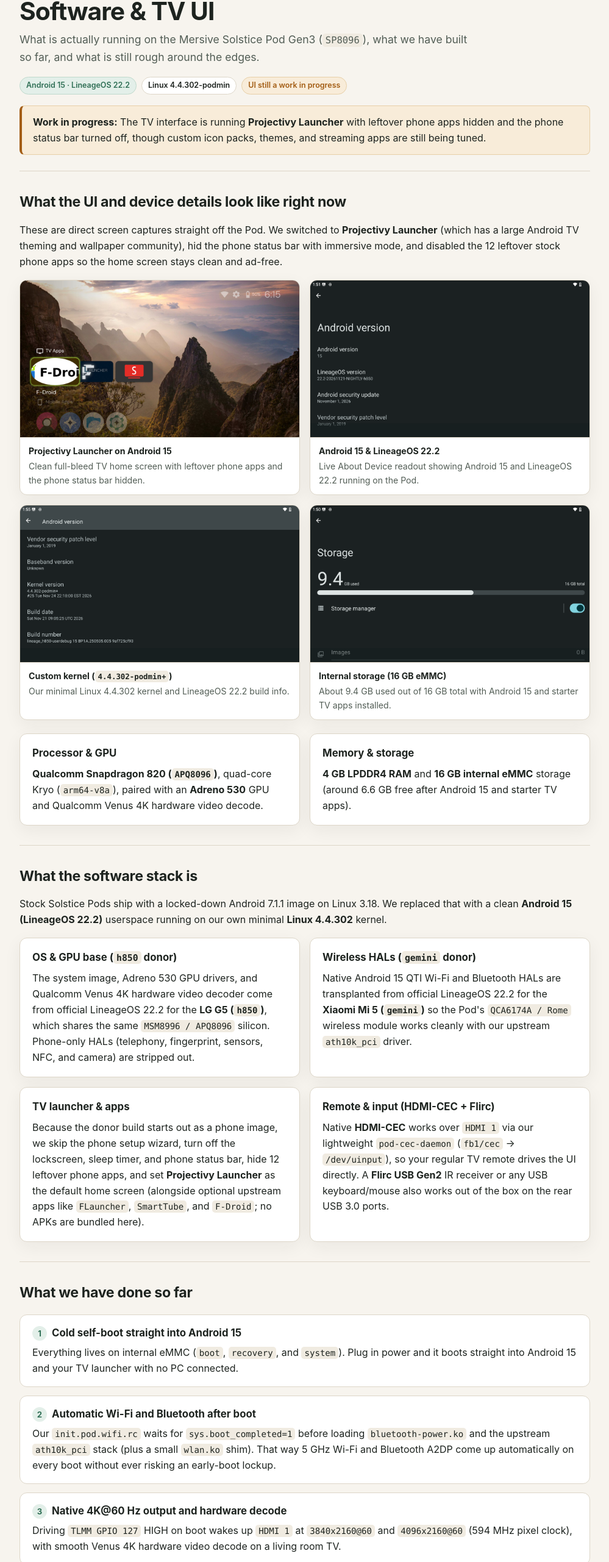
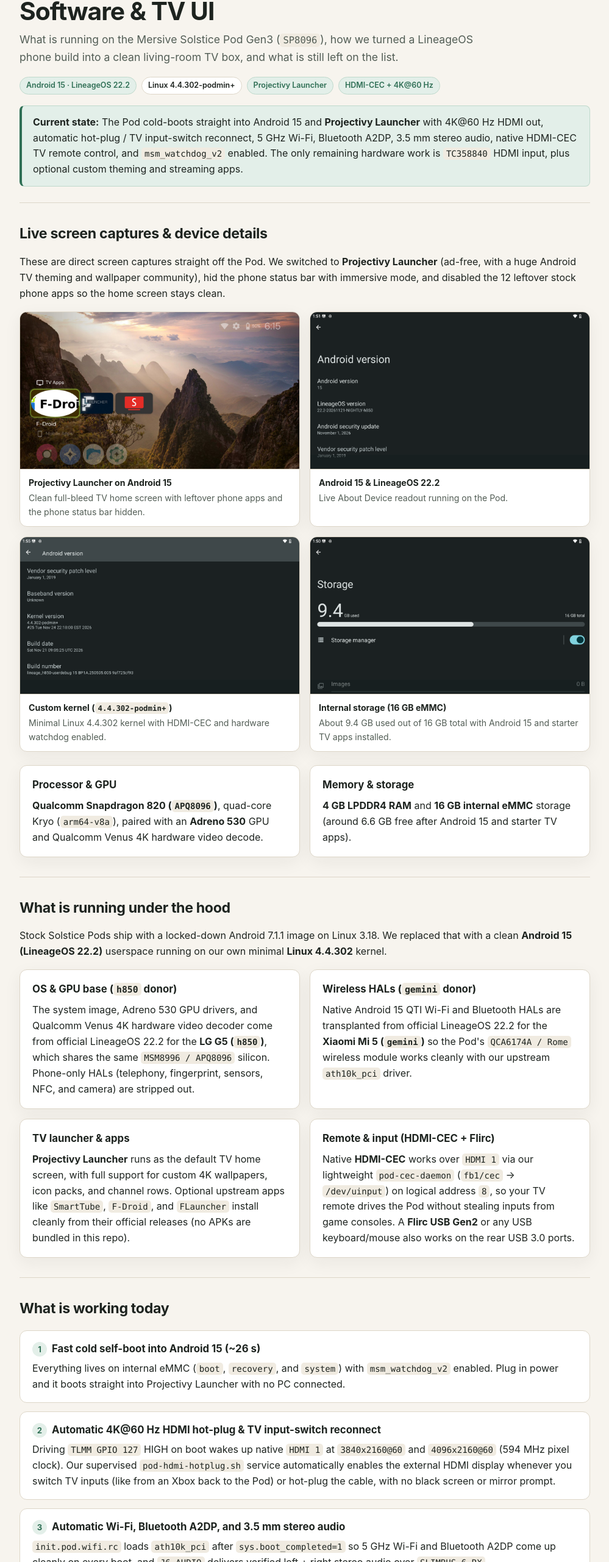
Before and after one commit to NotADevIAmaMeatPopsicle/Solstice-Pod-TV, a plain HTML site: page docs/software.html in a window 1280 px wide. Shown: the part 98-2660 px from the top of the page at 61% size, without its empty margins (140-1139 px from the left). Drawn offline with Linux system fonts and the light colour scheme.

Commit message:
Rewrite Software & TV UI page with up-to-date Projectivy, CEC, audio, and hot-plug status

```diff
--- a/docs/software.html
+++ b/docs/software.html
@@ -4,7 +4,7 @@
   <meta charset="utf-8">
   <meta name="viewport" content="width=device-width, initial-scale=1">
   <title>Software &amp; TV UI: Solstice Pod TV (Mersive Solstice Pod Gen3)</title>
-  <meta name="description" content="Android 15 (LineageOS 22.2) software stack, TV launcher setup, what works so far, and UI work in progress on the Mersive Solstice Pod Gen3 (SP8096).">
+  <meta name="description" content="Android 15 (LineageOS 22.2) software stack, Projectivy Launcher TV UI, live screen captures, and remaining work on the Mersive Solstice Pod Gen3 (SP8096).">
   <style>
     :root {
       --bg: #f7f4ee;
@@ -82,7 +82,7 @@
       font-size: 1.1rem;
       color: var(--muted);
       margin: 0 0 18px;
-      max-width: 740px;
+      max-width: 760px;
     }
     .pills {
       display: flex;
@@ -102,7 +102,6 @@
       color: var(--ink);
     }
     .pill.green { background: var(--accent-soft); border-color: #bfd9cc; color: var(--accent); }
-    .pill.amber { background: var(--amber-soft); border-color: #e7cfa7; color: var(--amber); }
 
     section {
       padding: 32px 0;
@@ -116,11 +115,11 @@
     p { margin: 0 0 14px; }
 
     .callout {
-      background: var(--amber-soft);
-      border-left: 4px solid var(--amber);
-      border-top: 1px solid #e7cfa7;
-      border-right: 1px solid #e7cfa7;
-      border-bottom: 1px solid #e7cfa7;
+      background: var(--accent-soft);
+      border-left: 4px solid var(--accent);
+      border-top: 1px solid #bfd9cc;
+      border-right: 1px solid #bfd9cc;
+      border-bottom: 1px solid #bfd9cc;
       border-radius: 8px;
       padding: 14px 18px;
       margin: 18px 0 0;
@@ -174,25 +173,6 @@
     }
     figure.photo figcaption strong { color: var(--ink); display: block; margin-bottom: 2px; }
 
-    .lightbox {
-      display: none;
-      position: fixed;
-      inset: 0;
-      z-index: 100;
-      background: rgba(15, 20, 17, 0.88);
-      align-items: center;
-      justify-content: center;
-      padding: 24px;
-      cursor: zoom-out;
-    }
-    .lightbox.open { display: flex; }
-    .lightbox img {
-      max-width: 94vw;
-      max-height: 90vh;
-      border-radius: 10px;
-      box-shadow: 0 20px 60px rgba(0, 0, 0, 0.5);
-    }
-
     .story-list {
       display: grid;
       gap: 14px;
@@ -242,6 +222,25 @@
       flex-wrap: wrap;
       gap: 12px;
     }
+
+    .lightbox {
+      display: none;
+      position: fixed;
+      inset: 0;
+      z-index: 100;
+      background: rgba(15, 20, 17, 0.88);
+      align-items: center;
+      justify-content: center;
+      padding: 24px;
+      cursor: zoom-out;
+    }
+    .lightbox.open { display: flex; }
+    .lightbox img {
+      max-width: 94vw;
+      max-height: 90vh;
+      border-radius: 10px;
+      box-shadow: 0 20px 60px rgba(0, 0, 0, 0.5);
+    }
   </style>
 </head>
 <body>
@@ -260,20 +259,21 @@
   <main class="wrap">
     <div class="page-head">
       <h1>Software &amp; TV UI</h1>
-      <p class="subtitle">What is actually running on the Mersive Solstice Pod Gen3 (<code>SP8096</code>), what we have built so far, and what is still rough around the edges.</p>
+      <p class="subtitle">What is running on the Mersive Solstice Pod Gen3 (<code>SP8096</code>), how we turned a LineageOS phone build into a clean living-room TV box, and what is still left on the list.</p>
       <div class="pills">
         <span class="pill green">Android 15 · LineageOS 22.2</span>
-        <span class="pill">Linux 4.4.302-podmin</span>
-        <span class="pill amber">UI still a work in progress</span>
+        <span class="pill">Linux 4.4.302-podmin+</span>
+        <span class="pill green">Projectivy Launcher</span>
+        <span class="pill green">HDMI-CEC + 4K@60 Hz</span>
       </div>
       <div class="callout">
-        <strong>Work in progress:</strong> The TV interface is running <strong>Projectivy Launcher</strong> with leftover phone apps hidden and the phone status bar turned off, though custom icon packs, themes, and streaming apps are still being tuned.
+        <strong>Current state:</strong> The Pod cold-boots straight into Android 15 and <strong>Projectivy Launcher</strong> with 4K@60 Hz HDMI out, automatic hot-plug / TV input-switch reconnect, 5 GHz Wi-Fi, Bluetooth A2DP, 3.5 mm stereo audio, native HDMI-CEC TV remote control, and <code>msm_watchdog_v2</code> enabled. The only remaining hardware work is <code>TC358840</code> HDMI input, plus optional custom theming and streaming apps.
       </div>
     </div>
 
     <section id="screens">
-      <h2>What the UI and device details look like right now</h2>
-      <p>These are direct screen captures straight off the Pod. We switched to <strong>Projectivy Launcher</strong> (which has a large Android TV theming and wallpaper community), hid the phone status bar with immersive mode, and disabled the 12 leftover stock phone apps so the home screen stays clean and ad-free.</p>
+      <h2>Live screen captures &amp; device details</h2>
+      <p>These are direct screen captures straight off the Pod. We switched to <strong>Projectivy Launcher</strong> (ad-free, with a huge Android TV theming and wallpaper community), hid the phone status bar with immersive mode, and disabled the 12 leftover stock phone apps so the home screen stays clean.</p>
       <div class="grid-2">
         <figure class="photo">
           <img src="images/ui-projectivy-home.jpg" alt="Projectivy Launcher running on the Mersive Solstice Pod Gen3 (Android 15)">
@@ -281,11 +281,11 @@
         </figure>
         <figure class="photo">
           <img src="images/ui-android15-version.png" alt="Android 15 and LineageOS 22.2 version screen on the Mersive Solstice Pod Gen3">
-          <figcaption><strong>Android 15 &amp; LineageOS 22.2</strong>Live About Device readout showing Android 15 and LineageOS 22.2 running on the Pod.</figcaption>
+          <figcaption><strong>Android 15 &amp; LineageOS 22.2</strong>Live About Device readout running on the Pod.</figcaption>
         </figure>
         <figure class="photo">
           <img src="images/ui-kernel-version.png" alt="Kernel 4.4.302-podmin+ and build info on the Mersive Solstice Pod Gen3">
-          <figcaption><strong>Custom kernel (<code>4.4.302-podmin+</code>)</strong>Our minimal Linux 4.4.302 kernel and LineageOS 22.2 build info.</figcaption>
+          <figcaption><strong>Custom kernel (<code>4.4.302-podmin+</code>)</strong>Minimal Linux 4.4.302 kernel with HDMI-CEC and hardware watchdog enabled.</figcaption>
         </figure>
         <figure class="photo">
           <img src="images/ui-storage.png" alt="Storage settings showing 16 GB internal eMMC on the Mersive Solstice Pod Gen3">
@@ -306,7 +306,7 @@
     </section>
 
     <section id="stack">
-      <h2>What the software stack is</h2>
+      <h2>What is running under the hood</h2>
       <p>Stock Solstice Pods ship with a locked-down Android 7.1.1 image on Linux 3.18. We replaced that with a clean <strong>Android 15 (LineageOS 22.2)</strong> userspace running on our own minimal <strong>Linux 4.4.302</strong> kernel.</p>
       <div class="grid-2">
         <div class="card">
@@ -319,47 +319,47 @@
         </div>
         <div class="card">
           <h3>TV launcher &amp; apps</h3>
-          <p>Because the donor build starts out as a phone image, we skip the phone setup wizard, turn off the lockscreen, sleep timer, and phone status bar, hide 12 leftover phone apps, and set <strong>Projectivy Launcher</strong> as the default home screen (alongside optional upstream apps like <code>FLauncher</code>, <code>SmartTube</code>, and <code>F-Droid</code>; no APKs are bundled here).</p>
+          <p><strong>Projectivy Launcher</strong> runs as the default TV home screen, with full support for custom 4K wallpapers, icon packs, and channel rows. Optional upstream apps like <code>SmartTube</code>, <code>F-Droid</code>, and <code>FLauncher</code> install cleanly from their official releases (no APKs are bundled in this repo).</p>
         </div>
         <div class="card">
           <h3>Remote &amp; input (HDMI-CEC + Flirc)</h3>
-          <p>Native <strong>HDMI-CEC</strong> works over <code>HDMI 1</code> via our lightweight <code>pod-cec-daemon</code> (<code>fb1/cec</code> &rarr; <code>/dev/uinput</code>), so your regular TV remote drives the UI directly. A <strong>Flirc USB Gen2</strong> IR receiver or any USB keyboard/mouse also works out of the box on the rear USB 3.0 ports.</p>
+          <p>Native <strong>HDMI-CEC</strong> works over <code>HDMI 1</code> via our lightweight <code>pod-cec-daemon</code> (<code>fb1/cec</code> &rarr; <code>/dev/uinput</code>) on logical address <code>8</code>, so your TV remote drives the Pod without stealing inputs from game consoles. A <strong>Flirc USB Gen2</strong> or any USB keyboard/mouse also works on the rear USB 3.0 ports.</p>
         </div>
       </div>
     </section>
 
     <section id="done">
-      <h2>What we have done so far</h2>
+      <h2>What is working today</h2>
       <div class="story-list">
         <div class="story-item">
-          <h3><span class="story-num">1</span>Cold self-boot straight into Android 15</h3>
-          <p>Everything lives on internal eMMC (<code>boot</code>, <code>recovery</code>, and <code>system</code>). Plug in power and it boots straight into Android 15 and your TV launcher with no PC connected.</p>
+          <h3><span class="story-num">1</span>Fast cold self-boot into Android 15 (~26 s)</h3>
+          <p>Everything lives on internal eMMC (<code>boot</code>, <code>recovery</code>, and <code>system</code>) with <code>msm_watchdog_v2</code> enabled. Plug in power and it boots straight into Projectivy Launcher with no PC connected.</p>
         </div>
         <div class="story-item">
-          <h3><span class="story-num">2</span>Automatic Wi-Fi and Bluetooth after boot</h3>
-          <p>Our <code>init.pod.wifi.rc</code> waits for <code>sys.boot_completed=1</code> before loading <code>bluetooth-power.ko</code> and the upstream <code>ath10k_pci</code> stack (plus a small <code>wlan.ko</code> shim). That way 5 GHz Wi-Fi and Bluetooth A2DP come up automatically on every boot without ever risking an early-boot lockup.</p>
+          <h3><span class="story-num">2</span>Automatic 4K@60 Hz HDMI hot-plug &amp; TV input-switch reconnect</h3>
+          <p>Driving <code>TLMM GPIO 127</code> HIGH on boot wakes up native <code>HDMI 1</code> at <code>3840x2160@60</code> and <code>4096x2160@60</code> (594 MHz pixel clock). Our supervised <code>pod-hdmi-hotplug.sh</code> service automatically enables the external HDMI display whenever you switch TV inputs (like from an Xbox back to the Pod) or hot-plug the cable, with no black screen or mirror prompt.</p>
         </div>
         <div class="story-item">
-          <h3><span class="story-num">3</span>Native 4K@60 Hz output and hardware decode</h3>
-          <p>Driving <code>TLMM GPIO 127</code> HIGH on boot wakes up <code>HDMI 1</code> at <code>3840x2160@60</code> and <code>4096x2160@60</code> (594 MHz pixel clock), with smooth Venus 4K hardware video decode on a living room TV.</p>
+          <h3><span class="story-num">3</span>Automatic Wi-Fi, Bluetooth A2DP, and 3.5 mm stereo audio</h3>
+          <p><code>init.pod.wifi.rc</code> loads <code>ath10k_pci</code> after <code>sys.boot_completed=1</code> so 5 GHz Wi-Fi and Bluetooth A2DP come up cleanly on every boot, and <code>J6 AUDIO</code> delivers verified left + right stereo audio over <code>SLIMBUS_6_RX</code>.</p>
         </div>
         <div class="story-item">
-          <h3><span class="story-num">4</span>Turnkey TV defaults on first boot</h3>
-          <p>Running <code>installer/flash-new-pod.ps1</code> flashes the images, marks setup complete, disables the phone Setup Wizard and lockscreen, sets <code>screen_off_timeout</code> to max so the Pod never sleeps mid-movie, and optionally installs any TV APKs you place in <code>out/tv-apks/</code>.</p>
+          <h3><span class="story-num">4</span>Clean TV defaults baked into the installer</h3>
+          <p><code>installer/flash-new-pod.ps1</code> skips the phone setup wizard, disables the lockscreen and sleep timer, hides the phone status bar (<code>policy_control immersive.full=*</code>), disables 12 leftover phone apps, and sets Projectivy Launcher as the default home screen.</p>
         </div>
       </div>
     </section>
 
     <section id="todo">
-      <h2>What is still a work in progress</h2>
+      <h2>What is left on the list</h2>
       <div class="grid-2">
         <div class="card">
-          <h3>Tidying up the TV UI</h3>
-          <p>Right now the interface is a functional bench bring-up setup, not a finished living-room UI. Hiding leftover stock phone apps, cleaning up the launcher layout, tuning 4K DPI defaults, and making the whole couch experience feel cohesive is next.</p>
+          <h3>Custom themes &amp; streaming apps</h3>
+          <p>Projectivy Launcher is up and clean, ready for whatever custom 4K wallpapers, icon packs, and streaming apps you want to add from its theming community.</p>
         </div>
         <div class="card">
           <h3>HDMI Input (<code>TC358840</code>)</h3>
-          <p>The Toshiba <code>TC358840</code> HDMI-in bridge has its device-tree nodes drafted and still needs kernel size headroom trimmed and its V4L2 capture driver brought up. (3.5 mm stereo audio, HDMI-CEC, and <code>msm_watchdog_v2</code> are all verified working!)</p>
+          <p>The Toshiba <code>TC358840</code> HDMI-in bridge has its device-tree nodes drafted and still needs kernel size headroom trimmed and its V4L2 capture driver brought up (or a zero-kernel-growth USB 3.0 UVC capture dongle).</p>
         </div>
       </div>
     </section>
```
Also changed, not shown: 1 other file.
